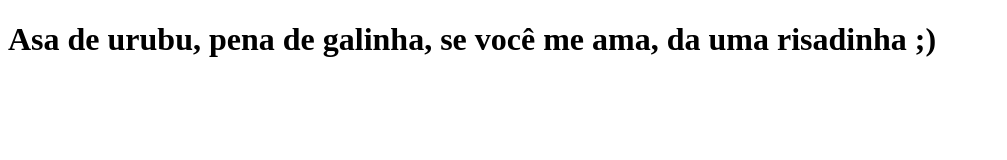
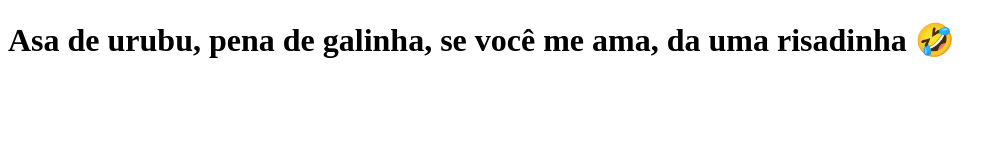
Before and after one commit to ffavareto/clone-tabnews, a Next.js app: page / in a window 1280 px wide. Shown: the top 160 px of the page, without its empty margins (0-1007 px from the left). Built offline with nearby package versions, Linux system fonts and the light colour scheme.

Commit message:
modifica a frase

```diff
--- a/pages/index.js
+++ b/pages/index.js
@@ -1,5 +1,5 @@
 function Home() {
-    return <h1>Asa de urubu, pena de galinha, se você me ama, da uma risadinha ;)</h1>
+    return <h1>Asa de urubu, pena de galinha, se você me ama, da uma risadinha 🤣</h1>
 }
 
 export default Home;
```
